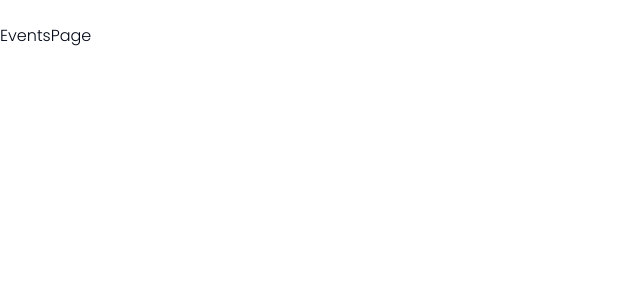
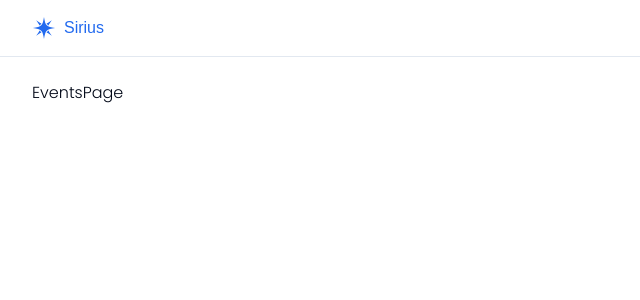
Before and after one commit to Nimira43/Sirius, a Next.js app: page /events in a window 1280 px wide. Shown: the top 300 px of the page, without its empty margins (0-640 px from the left). Built offline with nearby package versions, Linux system fonts and the light colour scheme; a web font is replaced by a local one.

Commit message:
Working on navbar logo

```diff
--- a/src/app/(private)/layout.tsx
+++ b/src/app/(private)/layout.tsx
@@ -1,10 +1,21 @@
 import { ReactNode } from 'react'
+import { GiPolarStar } from 'react-icons/gi'
 
 export default function PrivateLayout({ children }: { children: ReactNode} ) {
   return (
     <>
-      <header></header>
-      <main className='container my-6 mx-auto'>
+      <header className='flex py-2 border-b bg-card'>
+        <nav className='font-medium flex items-center gap-6 container'>
+          <div className='flex items-center gap-2 font-medium mr-auto'>
+            <GiPolarStar className='size-6 text-main'/>
+            <span className='logo text-main'>Sirius</span>
+          </div>
+          <div className='ml-auto size-10'>
+
+          </div>
+        </nav>
+      </header>
+      <main className='container my-6'>
         {children}
       </main>
     </>
--- a/tailwind.config.js
+++ b/tailwind.config.js
@@ -8,6 +8,13 @@ module.exports = {
     './src/**/*.{js,ts,jsx,tsx,mdx}',
   ],
   theme: {
+		container: {
+			center: true,
+			padding: '2rem',
+			screens: {
+				'2xl': '1400px'
+			},
+		},
   	extend: {
   		borderRadius: {
   			lg: 'var(--radius)',
```
